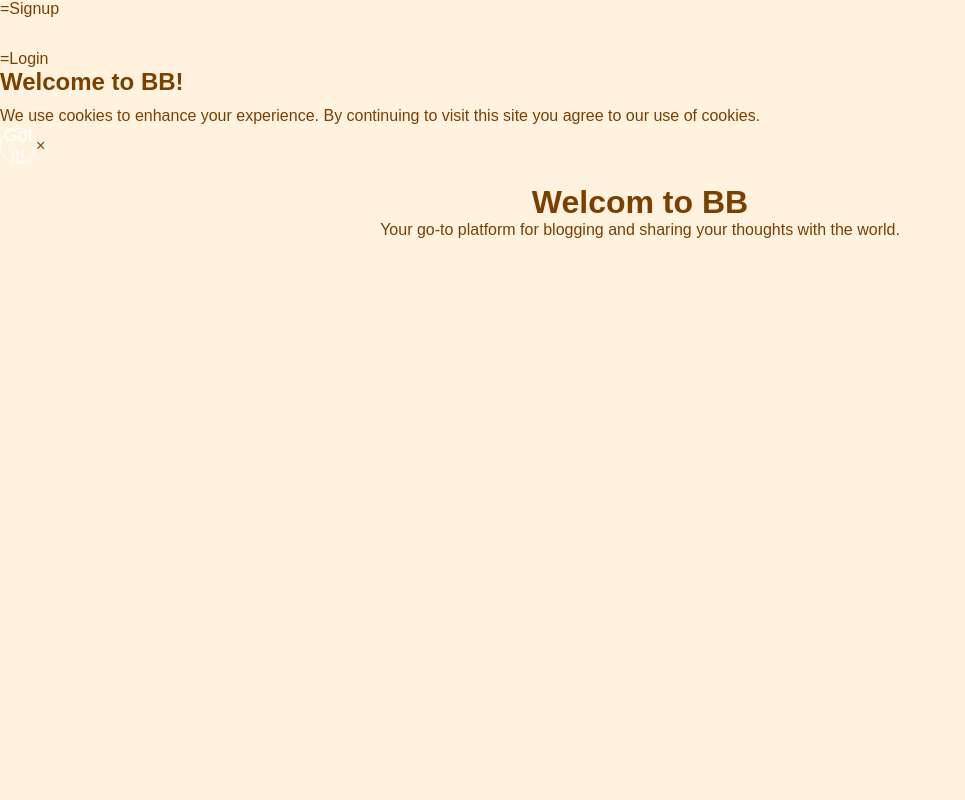
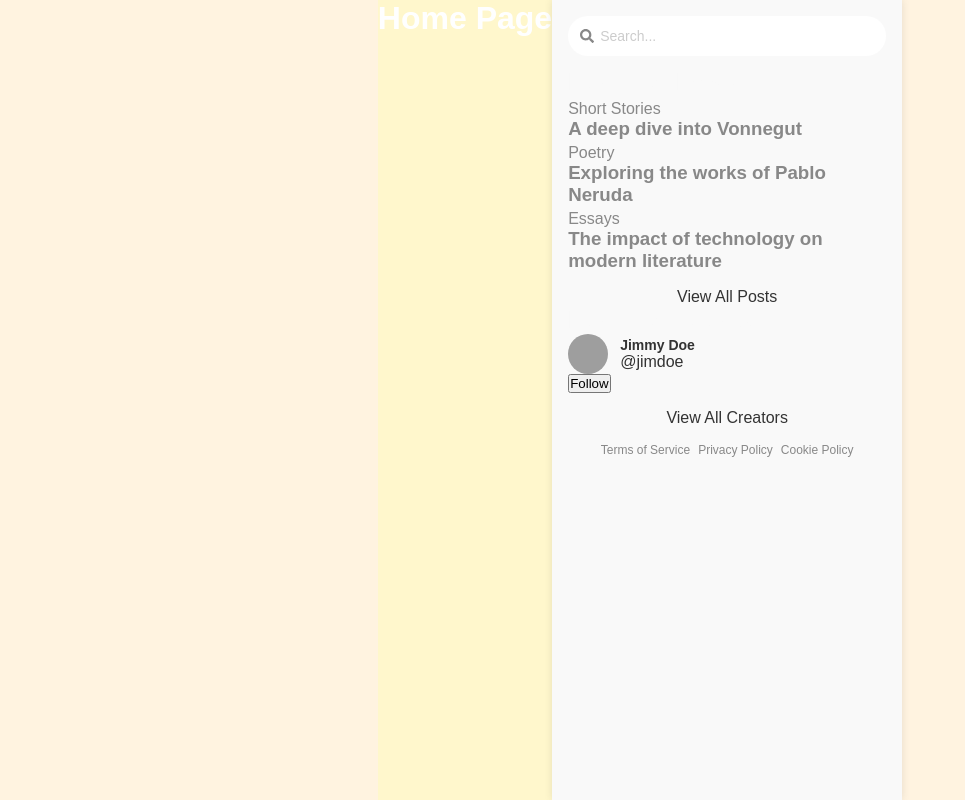
Before and after one commit to katzMotel/blog-app, a Next.js app: page / in a window 1280 px wide. Shown: the top 800 px of the page, without its empty margins (0-965 px from the left). Built offline with nearby package versions, Linux system fonts and the light colour scheme; no server answers; grey boxes are pictures that could not be loaded.

Commit message:
sidebar styled, empty files created in component folder

```diff
--- a/app/page.tsx
+++ b/app/page.tsx
@@ -3,13 +3,13 @@ import React from "react";
 import styles from "./page.module.scss";
 import SignupPage from "./signup/page";
 import Link from "next/link";
+import HomePage from "@/components/HomePage";
 
 export default function Home() {
   return (
     <main className={styles.main}>
 
-      <Link href="/signup">=Signup</Link>
-      <Link href="/login">=Login</Link>
+      <HomePage />
 
     </main>
   );
--- /dev/null
+++ b/components/BlogPost/index.ts
@@ -0,0 +1 @@
+export {default} from './BlogPost';
--- a/components/HomePage/HomePage.module.scss
+++ b/components/HomePage/HomePage.module.scss
@@ -1,8 +1,8 @@
 .container{
-    display: flex;
-    flex-direction: column;
-    align-items: center;
-    justify-content: center;
-    padding: 20px;
-    text-align: center;
+    display:flex;
+    background-color:  #FFF7CC;
+    color:#ffffff;
+    min-height: 100vh;
+    max-width: 1200px;
+    margin: 0 auto;
 }
--- a/components/HomePage/HomePage.tsx
+++ b/components/HomePage/HomePage.tsx
@@ -1,11 +1,16 @@
 'use client';
 import styles from './HomePage.module.scss';
+import MainContent from '../MainContent/MainContent';
+import Sidebar from '../Sidebar/Sidebar';
+
 const HomePage = () => {
     return (
-        <div className ={styles.container}>
-            <h1>Welcom to BB</h1>
-            <p>Your go-to platform for blogging and sharing your thoughts with the world.</p>
-        </div>
+       <div className={styles.container}>
+        <h1>Home Page</h1>
+
+        <Sidebar />
+       </div>
+
     );
 }
 
--- /dev/null
+++ b/components/Sidebar/Sidebar.module.scss
@@ -0,0 +1,109 @@
+.sidebar{
+    display:none;
+    padding: 16px;
+    background-color: #f9f9f9;
+    box-shadow: 0 0 8px rgba(0,0,0,0.1);
+    color:#f9f9f9;
+    width: 100%;
+    @media (min-width: 900px) {
+        display: block;
+    }
+    @media(min-width: 1200px){
+        max-width:350px;
+    }
+}
+.searchBar{
+    position:relative;
+    margin-bottom: 12px;
+}
+.searchIcon{
+    position: absolute;
+    top: 50%;
+    left: 12px;
+    transform: translateY(-50%);
+    color: #888888;
+    font-size: 14px;
+}
+.searchInput{
+    width: 100%;
+    padding: 12px 12px 12px 32px;
+    border-radius: 20px;
+    border:none;
+    background-color: #ffffff;
+    color:#333333;
+    font-size: 14px;
+    outline:none;
+    transition: border 0.2s, box-shadow 0.2s;
+
+}
+.searchInput::placeholder{
+    color: #cccccc;
+}
+.featuredPosts{
+    list-style:none;
+    padding:0;
+    margin:0;
+    &li{
+        padding: 12px 0;
+        font-size: 16px;
+    }
+}
+.postInfo{
+   margin: 4px 0;
+   font-size: 16px;
+   color:#888888
+}
+.viewAll{
+    display:block;
+    text-align:center;
+    margin-top: 16px;
+    color:#333333;
+    cursor:pointer;
+}
+.featuredCreators{
+    list-style:none;
+    padding:0;
+    margin:0;
+    &li{
+        display: flex;
+        justify-content:space-between;
+        align-items: center;
+        padding: 12px 0;
+        border-bottom: 1px solid #eeeeee;
+    }
+}
+.creatorInfo{
+    display:flex;
+    align-items: center;
+    color:#333333;
+
+    & img{
+        width:40px;
+        height:40px;
+        border-radius: 50%;
+        margin-right: 12px;
+    }
+    & h3{
+        margin: 0;
+        font-size: 14px;
+    }
+    &span{
+        color:#888888;
+        font-size: 12px;
+    }
+}
+.footerLinks{
+    margin-top:16px;
+    font-size: 12px;
+    color:#888888;
+    text-align:center;
+    a{
+        color:#888888;
+        text-decoration: none;
+        margin: 0 4px;
+    }
+    p{
+        margin: 8px;
+        font-size: 12px;
+    }
+}
--- /dev/null
+++ b/components/Sidebar/Sidebar.tsx
@@ -0,0 +1,71 @@
+import styles from './Sidebar.module.scss';
+import { FaSearch } from 'react-icons/fa';
+import {fixIcon} from '@/utils/fixIcon';
+import Link from 'next/link';
+const Sidebar = () => {
+    const SearchIcon = fixIcon(FaSearch);
+    return(
+        <div className={styles.sidebar}>
+            <div className={styles.searchBar}>
+                <SearchIcon className={styles.searchIcon} />
+                <input type="text"
+                placeholder="Search..."
+                className={styles.searchInput} />
+            </div>
+            <div className={styles.featuredPosts}>
+                <h2>Featured Posts</h2>
+                <ul>
+                    <li>
+                        <div className = {styles.postInfo}>
+                            <span>Short Stories</span>
+                            <h3>
+                                A deep dive into Vonnegut
+                            </h3>
+                        </div>
+                        <div className={styles.postInfo}>
+                            <span>Poetry</span>
+                            <h3>
+                                Exploring the works of Pablo Neruda
+                            </h3>
+                        </div>
+                        <div className={styles.postInfo}>
+                            <span>Essays</span>
+                            <h3>
+                                The impact of technology on modern literature
+                            </h3>
+
+                        </div>
+                    </li>
+                </ul>
+                <Link className = {styles.viewAll} href = "#viewAll">View All Posts</Link>
+            </div>
+            <div className={styles.featuredCreators}>
+                <h2>Featured Creators</h2>
+                <ul className={styles.creatorList}>
+                    <li>
+                        <div className = {styles.creatorInfo}>
+                            <img
+                                src= "https://randomuser.me/api/portraits/men/32.jpg"
+                                alt = "Jimmy Doe"
+                            />
+                            <div>
+                                <h3>Jimmy Doe</h3>
+                                <span>@jimdoe</span>
+                            </div>
+                        </div>
+                        <button className={styles.followButton}>Follow</button>
+                    </li>
+                </ul>
+                <Link className = {styles.viewAll} href = "#viewAllCreators">View All Creators</Link>
+            </div>
+            <div className={styles.footerLinks}>
+                <Link href="#termsofservice">Terms of Service</Link>
+                <Link href="#privacypolicy">Privacy Policy</Link>
+                <Link href="#cookiepolicy">Cookie Policy</Link>
+
+            </div>
+
+        </div>
+    )
+}
+export default Sidebar;
--- /dev/null
+++ b/utils/fixIcon.ts
@@ -0,0 +1,3 @@
+import React from 'react';
+export const fixIcon= <T, >(Icon: T) =>
+    Icon as unknown as React.FC<React.SVGProps<SVGSVGElement>>;
```
Also changed, not shown: app/random/page.tsx (deleted, +0 -11 lines), components/MainContent/MainContent.tsx (+17 -8 lines), components/BlogPost/BlogPost.module.scss (added), components/BlogPost/BlogPost.tsx (added).
